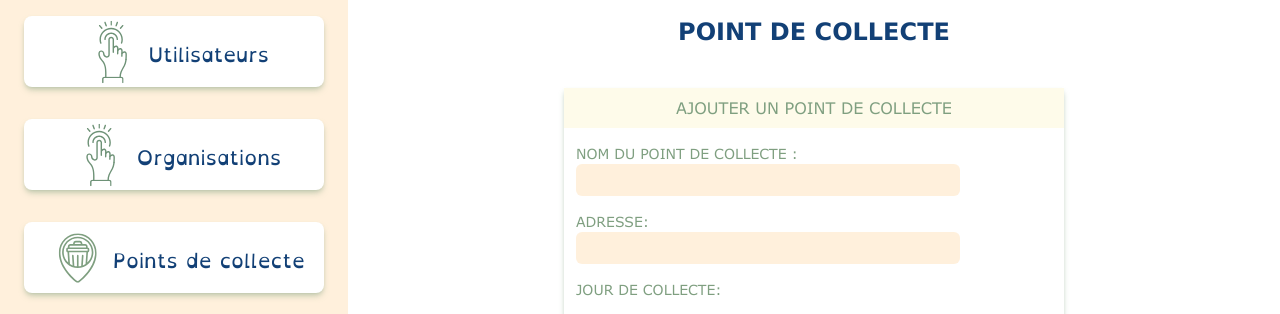
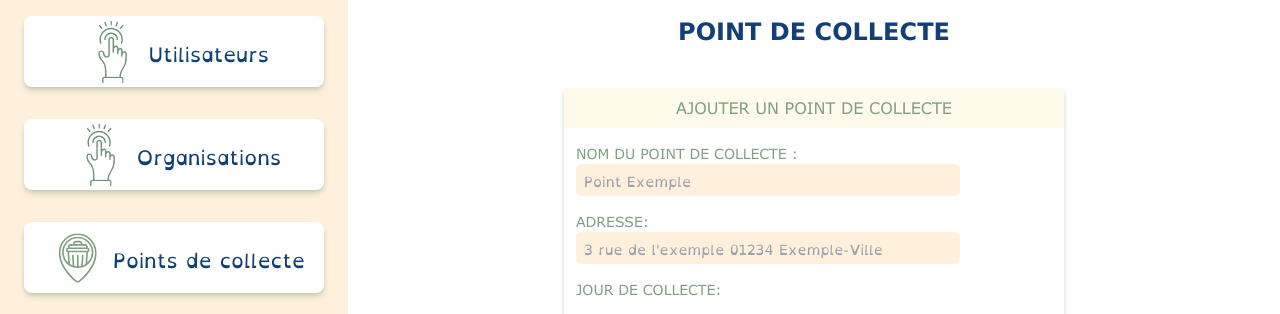
Before and after one commit to tripluch/access-collect, a Next.js app: page /dashboard/add-collected-point in a window 1280 px wide. Shown: the top 314 px of the page. Built offline with nearby package versions, Linux system fonts and the light colour scheme; no server answers; the database is empty; what @next/env would draw is missing.

Commit message:
add placeholders to CollectedPointForm

```diff
--- a/src/app/(account)/dashboard/_components/CollectedPointForm.tsx
+++ b/src/app/(account)/dashboard/_components/CollectedPointForm.tsx
@@ -42,8 +42,16 @@ export const CollectedPointForm = ({
       action={addCollectedPoint}
       className="flex flex-col align-center gap-4 px-3 my-4"
     >
-      <InputForm name={"name"} label={"Nom du point de collecte :"} />
-      <InputForm name={"address"} label={"Adresse: "} />
+      <InputForm
+        name={"name"}
+        label={"Nom du point de collecte :"}
+        placeholder={"Point Exemple"}
+      />
+      <InputForm
+        name={"address"}
+        label={"Adresse: "}
+        placeholder={"3 rue de l'exemple 01234 Exemple-Ville"}
+      />
       <div className="text-oliveGreen uppercase font-title text-sm">
         {"Jour de collecte: "}
       </div>
```
